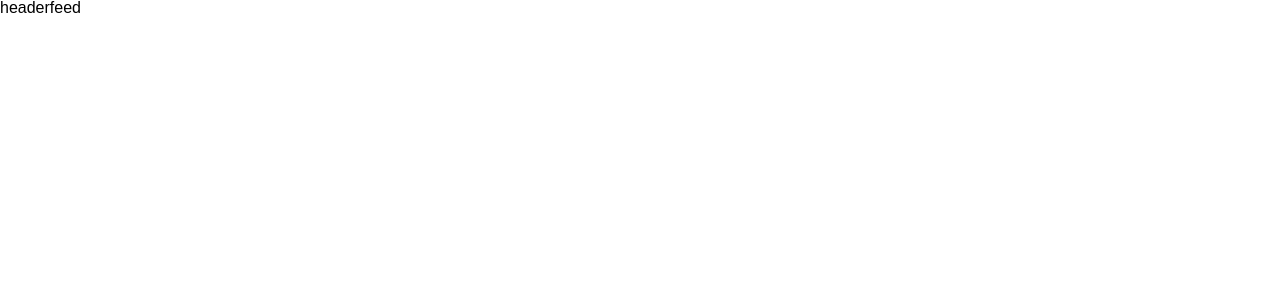
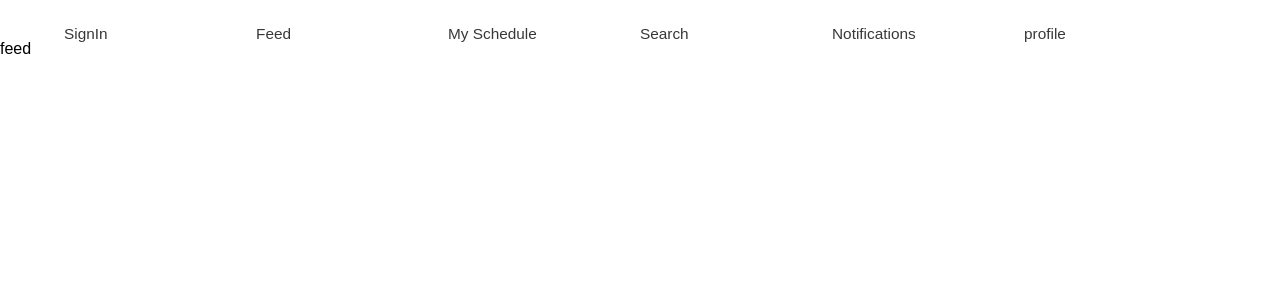
Before and after one commit to mayaesar/AddMeToYourSchedule, a React (Create React App) app in the folder client/: page / in a window 1280 px wide. Shown: the top 300 px of the page. Built offline with nearby package versions, Linux system fonts and the light colour scheme.

Commit message:
header structure done

```diff
--- a/client/src/GlobalStyles.js
+++ b/client/src/GlobalStyles.js
@@ -3,7 +3,7 @@ import { createGlobalStyle } from "styled-components";
 export default createGlobalStyle`
     :root {
         --primary-colour: #383838;
-        --secondary-colour: #125161;
+        --secondary-colour: #02ba67;
         --border-radius: 20px;
         --border: 1px #383838 solid;
         --primary-font-family: 'Poppins', sans-serif;
--- a/client/src/components/Header.js
+++ b/client/src/components/Header.js
@@ -1,12 +1,33 @@
-
+import { Link } from "react-router-dom";
+import styled from "styled-components";
 
 const Header = () => {
 
     return(
-        <>
-            header
-        </>
+        <Wrapper>
+            <HeaderLinks to={"/"}>SignIn</HeaderLinks>
+            <HeaderLinks to={"/"}>Feed</HeaderLinks>
+            <HeaderLinks to={"/"}>My Schedule</HeaderLinks>
+            <HeaderLinks to={"/"}>Search</HeaderLinks>
+            <HeaderLinks to={"/"}>Notifications</HeaderLinks>
+            <HeaderLinks to={"/"}>profile</HeaderLinks>
+        </Wrapper>
     )
 };
+const Wrapper = styled.div`
+    display: grid;
+    grid-template-columns: 1fr 1fr 1fr 1fr 1fr 1fr;
+    width: 90%;
+    margin: auto;
+    margin-top: 2vw;
+`;
+const HeaderLinks = styled(Link)`
+    color: var(--primary-colour);
+    text-decoration: none;
+    font-size: var(--subheader-font-size);
 
+    &&:hover{
+        color: var(--secondary-colour);
+    }
+`;
 export default Header;
```
Also changed, not shown: 1 other file (tests, documents, lock files or other folders).
